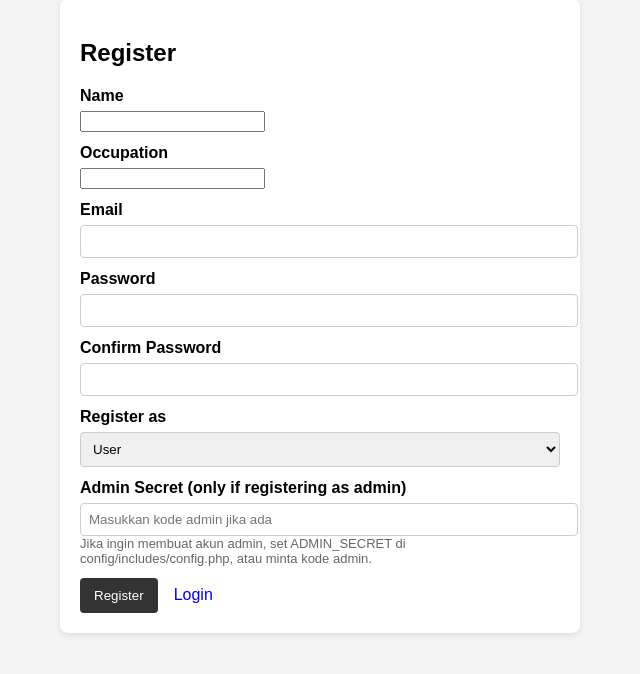
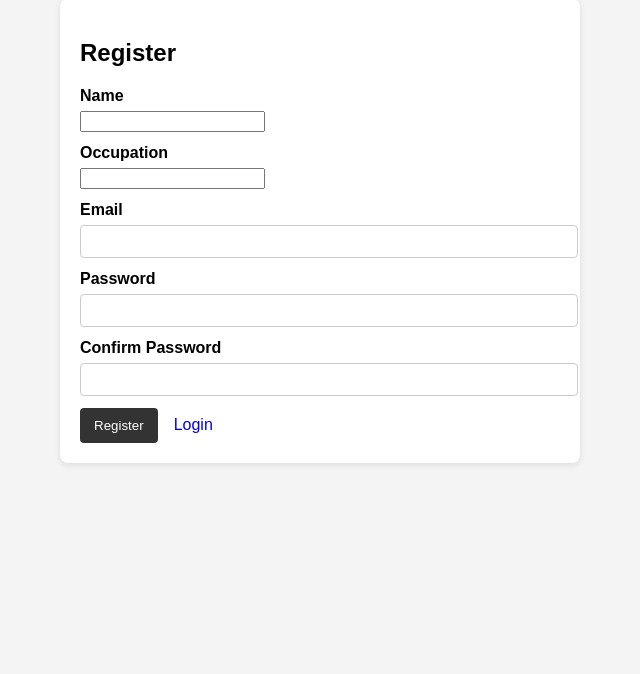
Before and after one commit to reyhanaIzzal21/task_eventTicket, a PHP site: page /register in a window 1280 px wide. Shown: the part 59-733 px from the top of the page, without its empty margins (320-960 px from the left). Run offline with PHP 8.4, Linux system fonts and the light colour scheme.

Commit message:
feat: simplify user registration by removing role and admin secret fields

```diff
--- a/app/Views/auth/register.php
+++ b/app/Views/auth/register.php
@@ -116,20 +116,6 @@
                 <input id="password_confirm" name="password_confirm" type="password" required>
             </div>
 
-            <div class="field">
-                <label for="role">Register as</label>
-                <select id="role" name="role">
-                    <option value="user">User</option>
-                    <option value="admin">Admin (requires admin code)</option>
-                </select>
-            </div>
-
-            <div class="field">
-                <label for="admin_secret">Admin Secret (only if registering as admin)</label>
-                <input id="admin_secret" name="admin_secret" type="text" placeholder="Masukkan kode admin jika ada">
-                <div class="note">Jika ingin membuat akun admin, set ADMIN_SECRET di config/includes/config.php, atau minta kode admin.</div>
-            </div>
-
             <div class="actions">
                 <button type="submit">Register</button>
                 <a href="/login" style="text-decoration:none; margin-left:8px;">Login</a>
```
Also changed, not shown: app/Controllers/AuthController.php (+1 -22 lines), app/Models/User.php (+8 -4 lines), public/uploads/thumb_68ef7a0be0c82.jpg (added).
